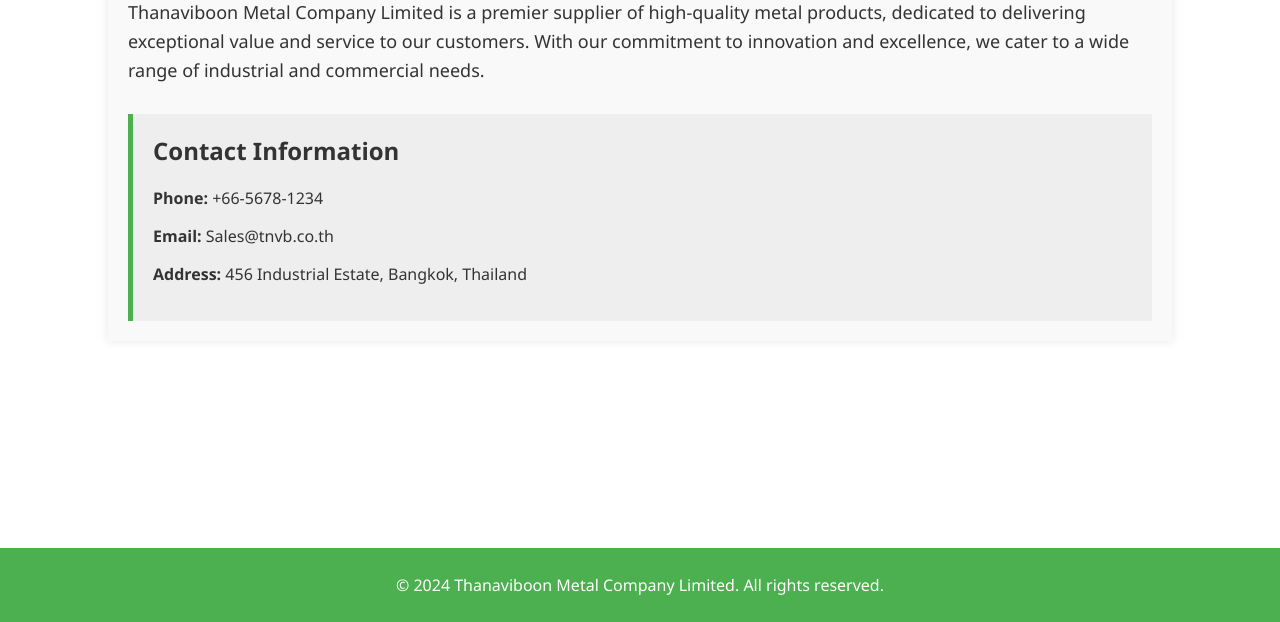
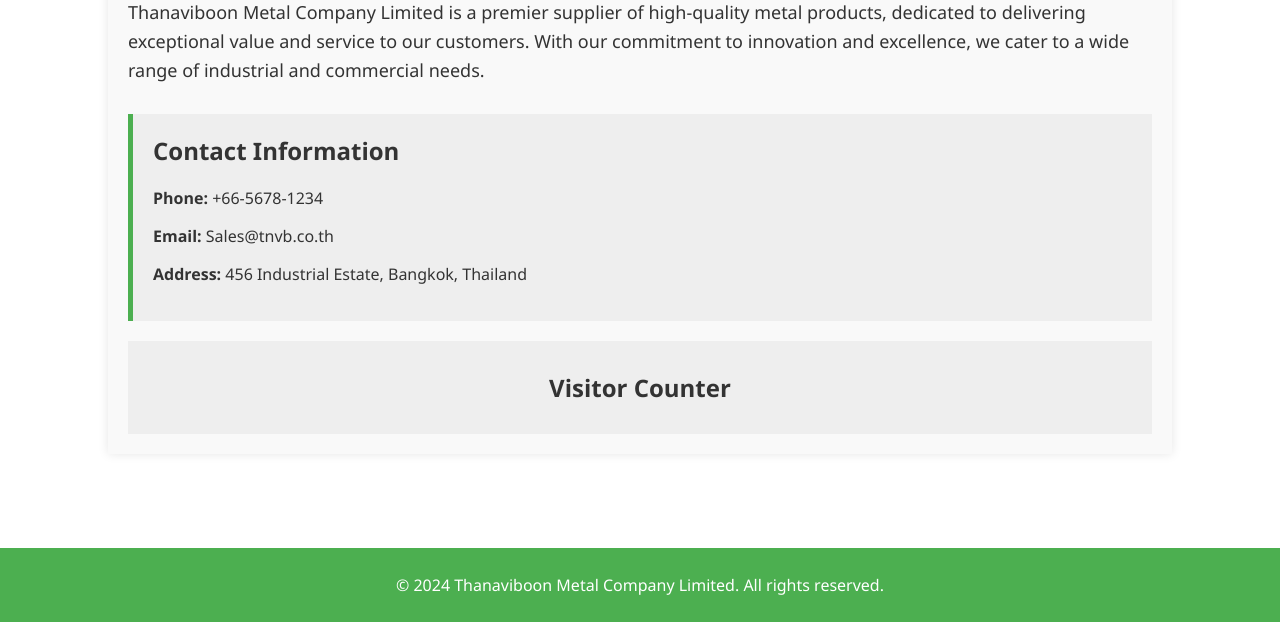
Before and after one commit to tnvb-metal/web, a plain HTML site: page index.html in a window 1280 px wide. Shown: the part 178-800 px from the top of the page. Drawn offline with Linux system fonts and the light colour scheme.

Commit message:
Update counter

```diff
--- a/index.html
+++ b/index.html
@@ -57,6 +57,12 @@
             width: 100%;
             bottom: 0;
         }
+        .counter {
+            text-align: center;
+            padding: 10px;
+            background-color: #eeeeee;
+            margin-top: 20px;
+        }
     </style>
 </head>
 <body>
@@ -76,12 +82,11 @@
             <p><strong>Email:</strong> Sales@tnvb.co.th</p>
             <p><strong>Address:</strong> 456 Industrial Estate, Bangkok, Thailand</p>
         </div>
+        <div class="counter">
+            <h2>Visitor Counter</h2><script type="text/javascript" src="http://www.websitegoodies.com/counter.php?id=75574&color="></script></div>
     </div>
     <div class="footer">
         <p>&copy; 2024 Thanaviboon Metal Company Limited. All rights reserved.</p>
     </div>
-    <div class="footer">
-        <script type="text/javascript" src="http://www.websitegoodies.com/counter.php?id=75574&color="></script>
-    </div>
 </body>
 </html>
```
